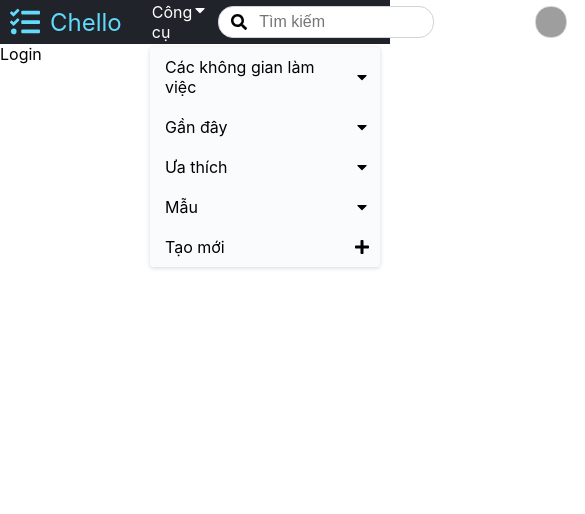
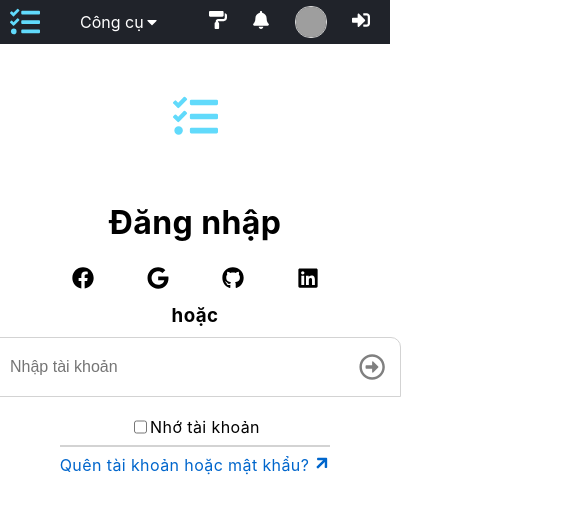
Before and after one commit to SonNguyenne/Chello, a React (Create React App) app in the folder chello-fe/: page /login in a window 390 px wide. Shown: the top 514 px of the page, 585 px wide, since content can reach past the window. Built offline with nearby package versions, Linux system fonts and the light colour scheme; grey boxes are pictures that could not be loaded.

Commit message:
Fix responsive header + dashboard page

```diff
--- a/chello-fe/src/App.css
+++ b/chello-fe/src/App.css
@@ -38,10 +38,12 @@ header.light * {
   height: 100%;
   display: flex;
   flex-direction: column;
+  width: 100%;
 }
 #root header {
   min-height: 44px;
   max-height: 44px;
+  overflow: hidden;
 }
 /* Navbar */
 .navbar {
@@ -49,9 +51,10 @@ header.light * {
   background-color: #20232a;
   color: white;
   justify-content: space-between;
-  padding-left: 10px;
-  padding-right: 10px;
+  box-sizing: border-box;
+  padding: 0 10px;
   height: 44px;
+  width: 100%;
 }
 .navbar .navbar-left {
   display: inline-flex;
@@ -209,7 +212,7 @@ header.light * {
   font-size: 1rem;
   transition: width 0.6s;
   -webkit-transition: 0.6s;
-  width: 150px;
+  width: 100px;
 }
 .navbar .navbar-right .navbar-right-search input:focus {
   width: 250px;
@@ -333,9 +336,10 @@ header.light * {
     z-index: 1000;
     color: black;
     position: absolute;
-    top: 47px;
-    left: 150px;
+    top: 40px;
+    /* left: 150px; */
     width: 230px;
+    display: none;
   }
   .navbar .navbar-left ul li {
     display: flex;
@@ -361,9 +365,23 @@ header.light * {
   }
   .navbar .navbar-left .navbar-responsive-toggle span {
     display: inline-flex;
+    align-items: center;
   }
   .navbar .navbar-left .navbar-responsive-toggle:hover {
     color: var(--main-color);
+  }
+  .navbar
+    .navbar-left
+    .navbar-responsive-toggle:hover
+    ~ .navbar-responsive-item,
+  .navbar-responsive-item:hover {
+    display: block;
+  }
+}
+@media screen and (max-width: 768px) {
+  .navbar .navbar-left a span,
+  .navbar .navbar-right .navbar-right-search {
+    display: none;
   }
 }
 
@@ -371,14 +389,17 @@ header.light * {
 .dashboard-container {
   padding: 20px 20px;
   display: flex;
+  position: relative;
+  width: 100%;
+  box-sizing: border-box;
 }
 .dashboard-container img {
   width: 200px;
 }
 .dashboard-container .slide-menu {
-  padding: 10px;
+  /* padding: 10px; */
   height: fit-content;
-  width: 20vw;
+  width: 300px;
 }
 .dashboard-container .slide-menu .slide-menu-top-items {
   display: flex;
@@ -406,6 +427,9 @@ header.light * {
   align-items: center;
   padding: 10px;
   color: var(--secondary-color);
+}
+.dashboard-container .slide-menu .slide-menu-workspace-title span {
+  display: inline-flex;
 }
 .dashboard-container .slide-menu .slide-menu-workspace-list {
   overflow-y: auto;
@@ -495,10 +519,14 @@ header.light * {
   margin-right: 10px;
 }
 .dashboard-container .content {
-  margin-left: 10px;
+  padding-left: 10px;
+  width: calc(100% - 300px);
+  position: relative;
+  box-sizing: border-box;
 }
 .dashboard-container .content section {
   margin-bottom: 30px;
+  width: 100%;
 }
 .dashboard-container .content .content-title {
   display: flex;
@@ -511,6 +539,9 @@ header.light * {
   display: flex;
   margin-top: 10px;
   font-size: 22px;
+  width: 100%;
+  overflow-y: hidden;
+  overflow-x: visible;
 }
 .dashboard-container .content .content-body div {
   margin-right: 20px;
@@ -551,26 +582,41 @@ header.light * {
 .dashboard-container .slide-menu .btn-open-slide-menu {
   display: none;
 }
+.dashboard-container .slide-menu .btn-close-slide-menu {
+  position: absolute;
+  top: 10px;
+  display: none;
+  right: 10px;
+  color: grey;
+}
+.dashboard-container .slide-menu .btn-close-slide-menu:hover svg {
+  color: black;
+}
 @media screen and (max-width: 1280px) {
   .dashboard-container {
     padding: 10px 0;
+    position: relative;
+    /* box-sizing: border-box; */
   }
   .dashboard-container .slide-menu {
     position: fixed;
     background-color: var(--hover-color);
     z-index: 1;
     height: 100%;
-    width: 30vw;
     box-shadow: var(--box-shadow);
-    transition: all 0.6s ease-in-out;
-    left: -32.1%;
+    transition: all 0.2s ease-in-out;
     top: 0;
+    width: 0;
+  }
+  .dashboard-container .content {
+    width: 100%;
+  }
+  .dashboard-container .slide-menu .btn-close-slide-menu {
+    display: block;
   }
   .dashboard-container .slide-menu .btn-open-slide-menu {
-    display: inline-flex;
-    position: absolute;
+    position: fixed;
     top: 40%;
-    right: -30px;
     background-color: var(--hover-text-color);
     color: var(--hover-color);
     padding: 10px;
@@ -579,7 +625,7 @@ header.light * {
     align-self: center;
     box-shadow: var(--box-shadow);
     cursor: pointer;
-    border-radius: var(--border-radius);
+    border-radius: 50px;
     border-bottom-left-radius: 0;
     border-top-left-radius: 0;
   }
@@ -885,3 +931,119 @@ header.light * {
   border-radius: 15px;
   box-shadow: rgba(0, 0, 0, 0.16) 0px 1px 4px;
 }
+/* Login */
+.login-container {
+  height: 100%;
+  position: relative;
+  letter-spacing: 0.4px;
+  text-align: center;
+}
+.login-container .login-wrapper {
+  display: flex;
+  flex-direction: column;
+  justify-content: space-between;
+  align-items: center;
+  box-sizing: border-box;
+}
+.login-container .login-wrapper .login-logo {
+  padding: 50px 0;
+}
+.login-container .login-wrapper .login-logo svg {
+  font-size: 45px;
+  color: var(--main-color);
+}
+.login-container .login-wrapper .login-title {
+  padding: 10px 0;
+}
+.login-container .login-wrapper .login-title h1 {
+  padding-bottom: 5px;
+}
+.login-container .login-wrapper .login-social {
+  width: 300px;
+  display: flex;
+  justify-content: space-around;
+  padding: 5px 0;
+  font-size: 22px;
+  transition: transform 2s;
+  margin: 5px 0;
+}
+.login-container .login-wrapper .login-social span:hover svg {
+  transform: scale(1.5);
+}
+.login-container .login-wrapper .login-social .facebook-icon:hover {
+  color: #1877f2;
+}
+.login-container .login-wrapper .login-social .google-icon:hover {
+  color: #ea4335;
+}
+.login-container .login-wrapper .login-social .linkedin-icon:hover {
+  color: #0a66c2;
+}
+.login-container .login-wrapper .login-content {
+  display: flex;
+  flex-direction: column;
+  border-radius: 10px;
+  padding: 10px;
+}
+.login-container .login-wrapper .login-content div {
+  background-color: white;
+  display: flex;
+  flex-direction: row;
+  justify-content: space-between;
+  align-items: center;
+  border: 0.1px solid lightgrey;
+  width: 400px;
+}
+.login-container .login-wrapper .login-content input {
+  outline: none;
+  border: none;
+  background-color: transparent;
+  padding: 15px;
+  font-size: 16px;
+  margin: 0;
+  border-color: transparent;
+  box-sizing: border-box;
+  width: 100%;
+}
+.login-container .login-wrapper .login-content .login-username {
+  border-radius: 10px 10px 0 0;
+  padding: 5px;
+}
+.login-container .login-wrapper .login-content .login-password {
+  border-radius: 0 0 10px 10px;
+  padding: 5px;
+}
+.login-container .login-wrapper .login-content div svg {
+  font-size: 30px;
+  color: grey;
+  padding: 0 10px;
+  transition: all 0.5s ease-in-out;
+}
+.login-container .login-wrapper .login-content div svg:hover {
+  color: black;
+}
+.login-container .login-wrapper .login-footer {
+  padding: 10px 0;
+  text-align: center;
+}
+.login-container .login-wrapper .login-footer .login-footer-checkbox {
+  display: inline-flex;
+  vertical-align: bottom;
+  cursor: pointer;
+}
+.login-container .login-wrapper .login-footer hr {
+  border: 0.1px solid lightgrey;
+}
+.login-container .login-wrapper .login-footer span {
+  color: #06c;
+  vertical-align: bottom;
+  display: inline-flex;
+}
+.login-container .login-wrapper .login-footer span:hover {
+  text-decoration: underline;
+}
+.login-container .login-wrapper .login-footer .forgot-password svg {
+  transform: rotate(45deg);
+  margin-left: 5px;
+  box-sizing: border-box;
+}
--- a/chello-fe/src/components/Header.tsx
+++ b/chello-fe/src/components/Header.tsx
@@ -1,4 +1,4 @@
-import { useLayoutEffect, useState } from "react";
+import { useState } from "react";
 import {
   FaBell,
   FaSearch,
@@ -47,14 +47,8 @@ const workspace = {
 
 const Header = () => {
   const [theme, setTheme] = useState("default");
-  const [toggleNav, setToggleNav] = useState(false);
-  const [responsive, setResponsive] = useState(false);
+  const [toggleNav, setToggleNav] = useState(true);
 
-  useLayoutEffect(() => {
-    window.addEventListener("resize", () =>
-      window.innerWidth <= 1280 ? setResponsive(true) : setResponsive(false)
-    );
-  }, []);
   const changeTheme = (theme: string) => {
     setTheme(theme);
   };
@@ -79,7 +73,7 @@ const Header = () => {
                   <FaCaretDown />
                 </span>
               </div>
-              {(responsive ? toggleNav : true) && (
+              {toggleNav && (
                 <ul className={"navbar-responsive-item"}>
                   <li>
                     <span>Các không gian làm việc</span>
--- a/chello-fe/src/pages/Dashboard.tsx
+++ b/chello-fe/src/pages/Dashboard.tsx
@@ -12,6 +12,7 @@ import {
   FaRegStar,
   FaStar,
   FaTable,
+  FaTimes,
   FaUsers,
 } from "react-icons/fa";
 
@@ -32,6 +33,16 @@ const workspace = {
       name: "Project",
       img: "https://cdn.pixabay.com/photo/2020/04/30/14/03/mountains-and-hills-5112952__480.jpg",
     },
+    {
+      id: 4,
+      name: "Lịch học",
+      img: "https://cdn.pixabay.com/photo/2020/04/30/14/03/mountains-and-hills-5112952__480.jpg",
+    },
+    {
+      id: 5,
+      name: "Project",
+      img: "https://cdn.pixabay.com/photo/2020/04/30/14/03/mountains-and-hills-5112952__480.jpg",
+    },
   ],
   favWorkspace: [
     {
@@ -49,22 +60,29 @@ const workspace = {
   ],
 };
 const Dashboard = () => {
-  const [showSlideMenu, setShowSlideMenu] = useState(false);
+  const [showSlideMenu, setShowSlideMenu] = useState(true);
   const [showWorkspaceInfo, setShowWorkspaceInfo] = useState(0);
 
   return (
     <div className="dashboard-container">
       <div
         className="slide-menu"
-        style={{ left: showSlideMenu ? "0%" : "-32.1%" }}
+        style={{ width: showSlideMenu ? "300px" : "0" }}
       >
         <div
           className="btn-open-slide-menu"
           onClick={() => setShowSlideMenu(!showSlideMenu)}
+          style={{ display: showSlideMenu ? "none" : "block" }}
         >
           <FaChevronRight />
         </div>
-        <ul>
+        <ul style={{ display: showSlideMenu ? "block" : "none" }}>
+          <span
+            className="btn-close-slide-menu"
+            onClick={() => setShowSlideMenu(!showSlideMenu)}
+          >
+            <FaTimes />
+          </span>
           <li className="slide-menu-top-items">
             <span>
               <FaTable />
--- a/chello-fe/src/pages/Login.tsx
+++ b/chello-fe/src/pages/Login.tsx
@@ -1,7 +1,117 @@
-import React from "react";
+import React, { useState } from "react";
+import {
+  FaArrowUp,
+  FaFacebook,
+  FaGithub,
+  FaGoogle,
+  FaLinkedin,
+  FaRegArrowAltCircleRight,
+  FaTasks,
+} from "react-icons/fa";
+import { Link } from "react-router-dom";
 
 const Login = () => {
-  return <div>Login</div>;
+  const [username, setUsername] = useState("");
+  const [password, setPassword] = useState("");
+  const [showPasswordInput, setShowPasswordInput] = useState(false);
+
+  const handleSetUsername = (e: React.ChangeEvent<HTMLInputElement>) => {
+    setUsername(e.target.value);
+  };
+  const handleKeyDown = (e: React.KeyboardEvent) => {
+    if (e.key === "Enter") {
+      submitUsername();
+    }
+  };
+  const submitUsername = () => {
+    if (username === "") {
+      return alert("Please enter a username");
+    } else {
+      setShowPasswordInput(!showPasswordInput);
+    }
+  };
+
+  const handleSetPassword = (e: React.ChangeEvent<HTMLInputElement>) => {
+    setPassword(e.target.value);
+  };
+  const handleSubmit = () => {
+    if (username === "") {
+      return alert("Please enter username");
+    } else if (password === "") {
+      return alert("Please enter password");
+    } else {
+      return alert(`Username: ${username} \nPassword: ${password}`);
+    }
+  };
+
+  return (
+    <div className="login-container">
+      <div className="login-wrapper">
+        <div className="login-logo">
+          <FaTasks />
+        </div>
+        <div className="login-title">
+          {/* <h1>Chello ID</h1> */}
+          <h1>Đăng nhập</h1>
+        </div>
+        <div className="login-social">
+          <span className="facebook-icon">
+            <FaFacebook />
+          </span>
+          <span className="google-icon">
+            <FaGoogle />
+          </span>
+          <span className="github-icon">
+            <FaGithub />
+          </span>
+          <span className="linkedin-icon">
+            <FaLinkedin />
+          </span>
+        </div>
+        <h3>hoặc</h3>
+        <div className="login-content">
+          <div className="login-username">
+            <input
+              type="text"
+              placeholder="Nhập tài khoản"
+              onChange={handleSetUsername}
+              autoFocus
+              onKeyDown={handleKeyDown}
+            />
+            {!showPasswordInput && (
+              <FaRegArrowAltCircleRight onClick={submitUsername} />
+            )}
+          </div>
+          {showPasswordInput && (
+            <div className="login-password">
+              <input
+                type="password"
+                placeholder="Nhập mật khẩu"
+                onChange={handleSetPassword}
+                autoFocus
+                required
+              />
+              <FaRegArrowAltCircleRight onClick={handleSubmit} />
+            </div>
+          )}
+        </div>
+        <div className="login-footer">
+          <div className="login-footer-checkbox">
+            <input type="checkbox" id="rememberCheckbox" />
+            <label htmlFor="rememberCheckbox">Nhớ tài khoản</label>
+          </div>
+          <hr />
+          <div className="forgot-password">
+            <Link to="">
+              <span>
+                Quên tài khoản hoặc mật khẩu? <FaArrowUp />
+              </span>
+            </Link>
+          </div>
+        </div>
+      </div>
+    </div>
+  );
 };
 
 export default Login;
```
